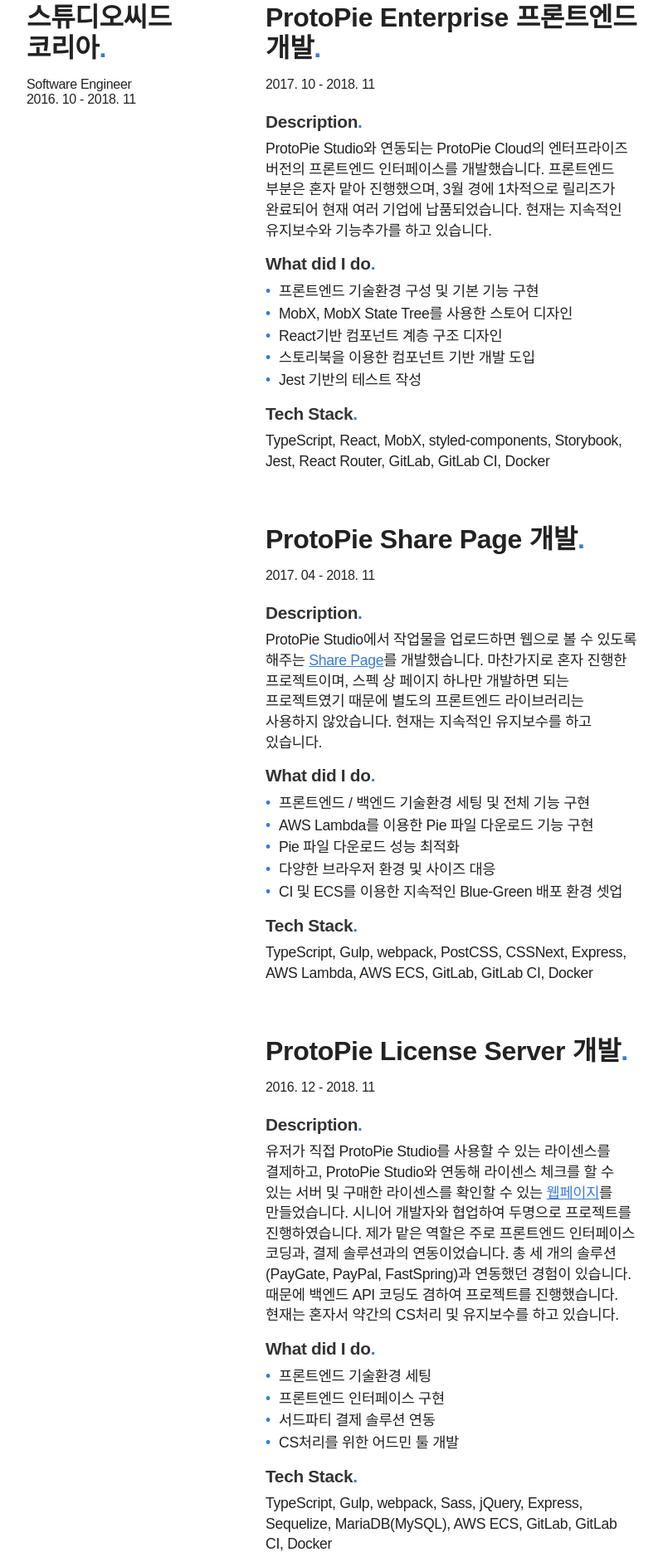
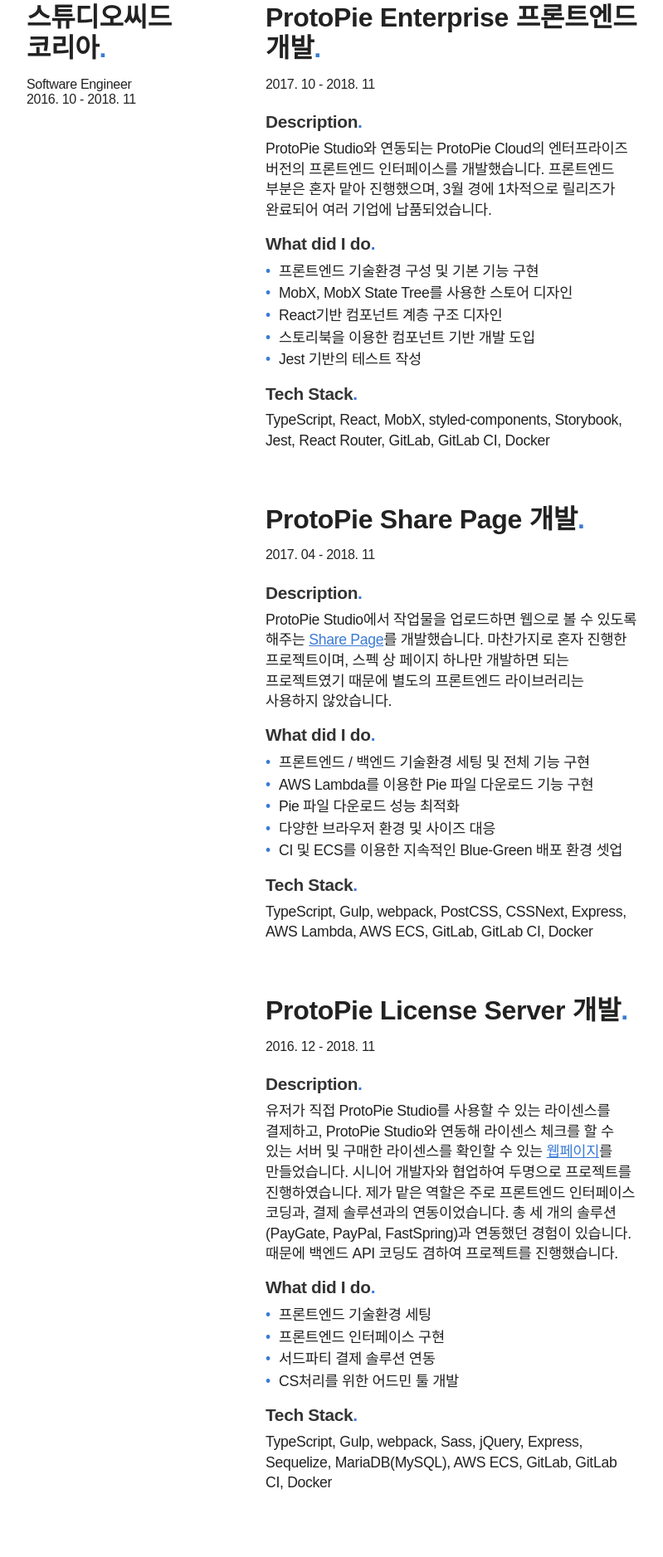
Before and after one commit to HyunSeob/resume, a website built with Parcel: page src/index.html in a window 1280 px wide. Shown: the part 1089-2966 px from the top of the page at 83% size, without its empty margins (240-1039 px from the left). Built offline with nearby package versions, Linux system fonts and the light colour scheme; a web font is replaced by a local one.

Commit message:
Update little bit

```diff
--- a/src/index.html
+++ b/src/index.html
@@ -98,9 +98,8 @@
               <p>
                 ProtoPie Studio와 연동되는 ProtoPie Cloud의 엔터프라이즈 버전의
                 프론트엔드 인터페이스를 개발했습니다. 프론트엔드 부분은 혼자
-                맡아 진행했으며, 3월 경에 1차적으로 릴리즈가 완료되어 현재 여러
-                기업에 납품되었습니다. 현재는 지속적인 유지보수와 기능추가를
-                하고 있습니다.
+                맡아 진행했으며, 3월 경에 1차적으로 릴리즈가 완료되어 여러
+                기업에 납품되었습니다.
               </p>
               <h5>What did I do<span class="period-mark">.</span></h5>
               <ul>
@@ -132,8 +131,7 @@
                   >Share Page</a
                 >를 개발했습니다. 마찬가지로 혼자 진행한 프로젝트이며, 스펙 상
                 페이지 하나만 개발하면 되는 프로젝트였기 때문에 별도의
-                프론트엔드 라이브러리는 사용하지 않았습니다. 현재는 지속적인
-                유지보수를 하고 있습니다.
+                프론트엔드 라이브러리는 사용하지 않았습니다.
               </p>
               <h5>What did I do<span class="period-mark">.</span></h5>
               <ul>
@@ -167,8 +165,7 @@
                 진행하였습니다. 제가 맡은 역할은 주로 프론트엔드 인터페이스
                 코딩과, 결제 솔루션과의 연동이었습니다. 총 세 개의
                 솔루션(PayGate, PayPal, FastSpring)과 연동했던 경험이 있습니다.
-                때문에 백엔드 API 코딩도 겸하여 프로젝트를 진행했습니다. 현재는
-                혼자서 약간의 CS처리 및 유지보수를 하고 있습니다.
+                때문에 백엔드 API 코딩도 겸하여 프로젝트를 진행했습니다.
               </p>
               <h5>What did I do<span class="period-mark">.</span></h5>
               <ul>
@@ -345,6 +342,7 @@
               회사 혹은 팀의 프로세스 및 문화를 개선하거나 바꾸려는 시도를
               적극적으로 합니다.
             </li>
+            <li>솔직하며 직설적인 커뮤니케이션을 선호합니다.</li>
           </ul>
         </div>
         <div class="other">
--- a/src/main.css
+++ b/src/main.css
@@ -20,6 +20,13 @@
   overflow-x: hidden;
   -webkit-font-smoothing: antialiased;
   -moz-osx-font-smoothing: grayscale;
+}
+
+@media screen and (max-width: 960px) {
+  html,
+  body {
+    font-size: 14px;
+  }
 }
 
 body:before {
```
Also changed, not shown: docs/index.html (+1 -1 lines), 5 other files.
